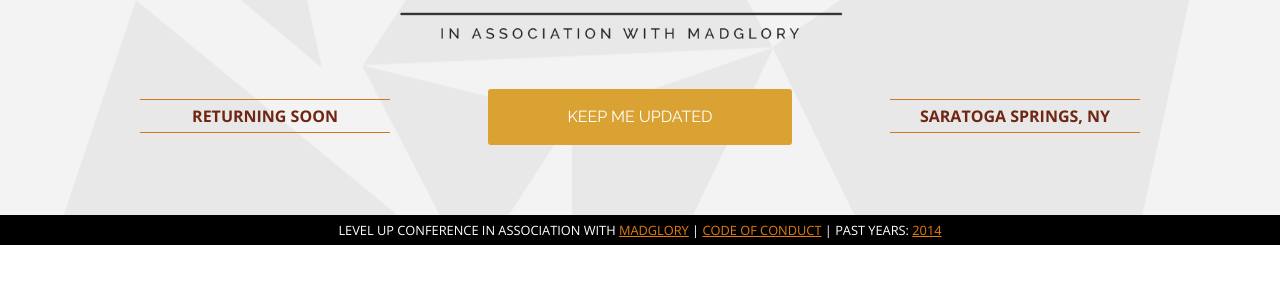
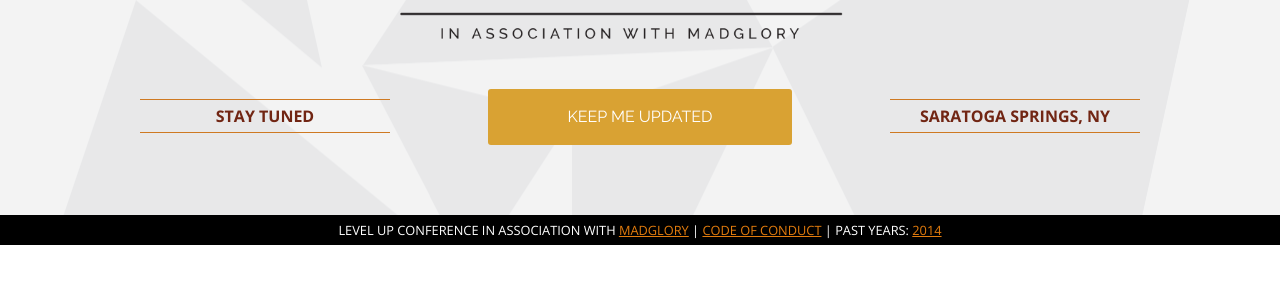
Before and after one commit to madglory/level-up, a Jekyll site: the page built from index.html, in a window 1280 px wide. Shown: the part 360-644 px from the top of the page. Built offline with Jekyll 4.4.1, drawn with Linux system fonts in a browser that asks for light colours; comment, search, counter and statistics services are not loaded.

Commit message:
fsadfadsfdsa

```diff
--- a/_includes/masthead.html
+++ b/_includes/masthead.html
@@ -14,7 +14,7 @@
         <h5 class="indent">In Association with <a href="http://www.madglory.com">MadGlory</a></h5>
 
         <div class="row">
-          <div class="large-3 columns details">Returning Soon</div>
+          <div class="large-3 columns details">Stay Tuned</div>
           <div class="large-3 large-push-6 columns details">Saratoga Springs, NY</div>
           <div class="large-4 large-pull-4 columns">
             <a href="#" class="large button signup" data-reveal-id="firstModal">Keep Me Updated</a>
```
